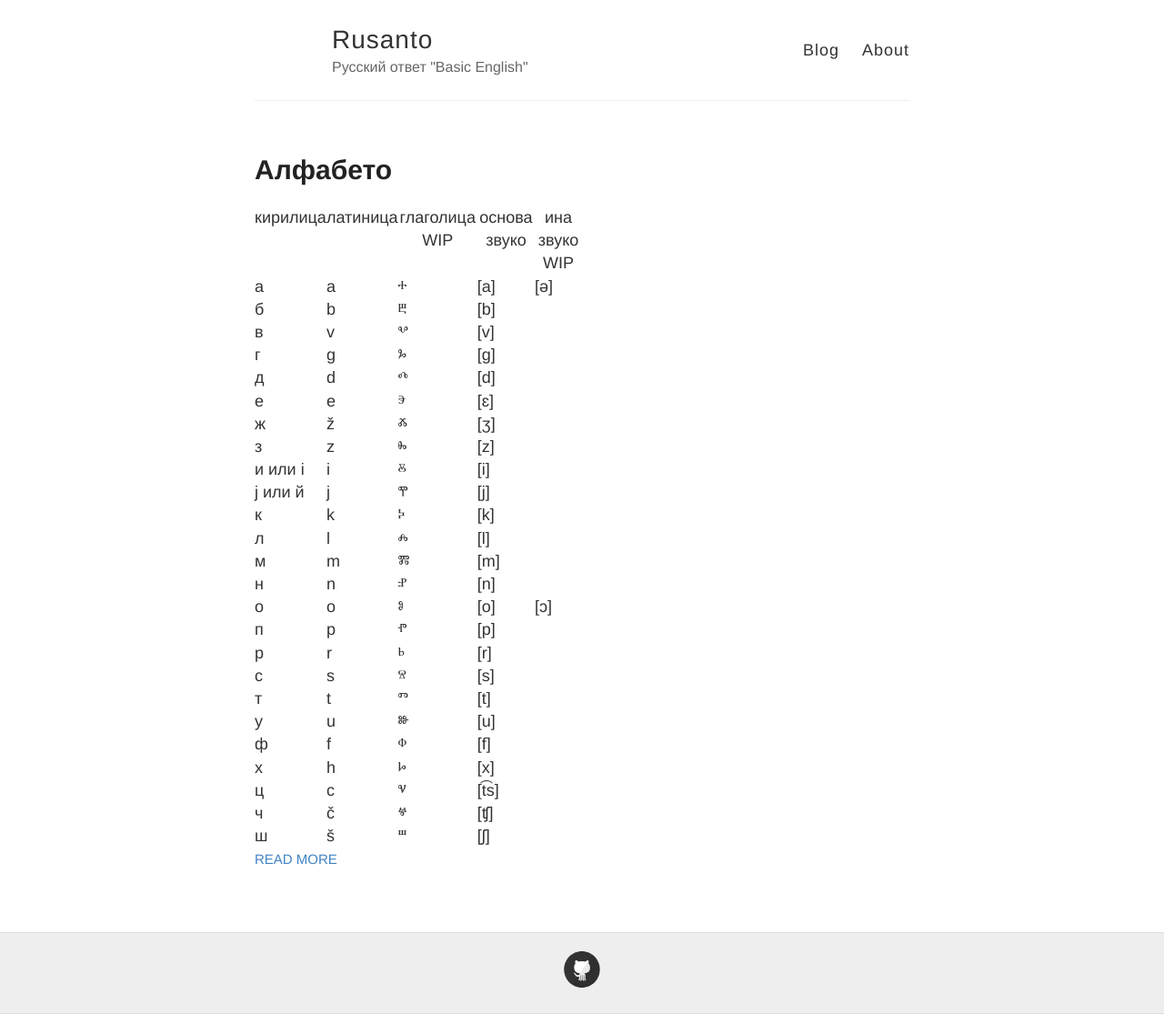
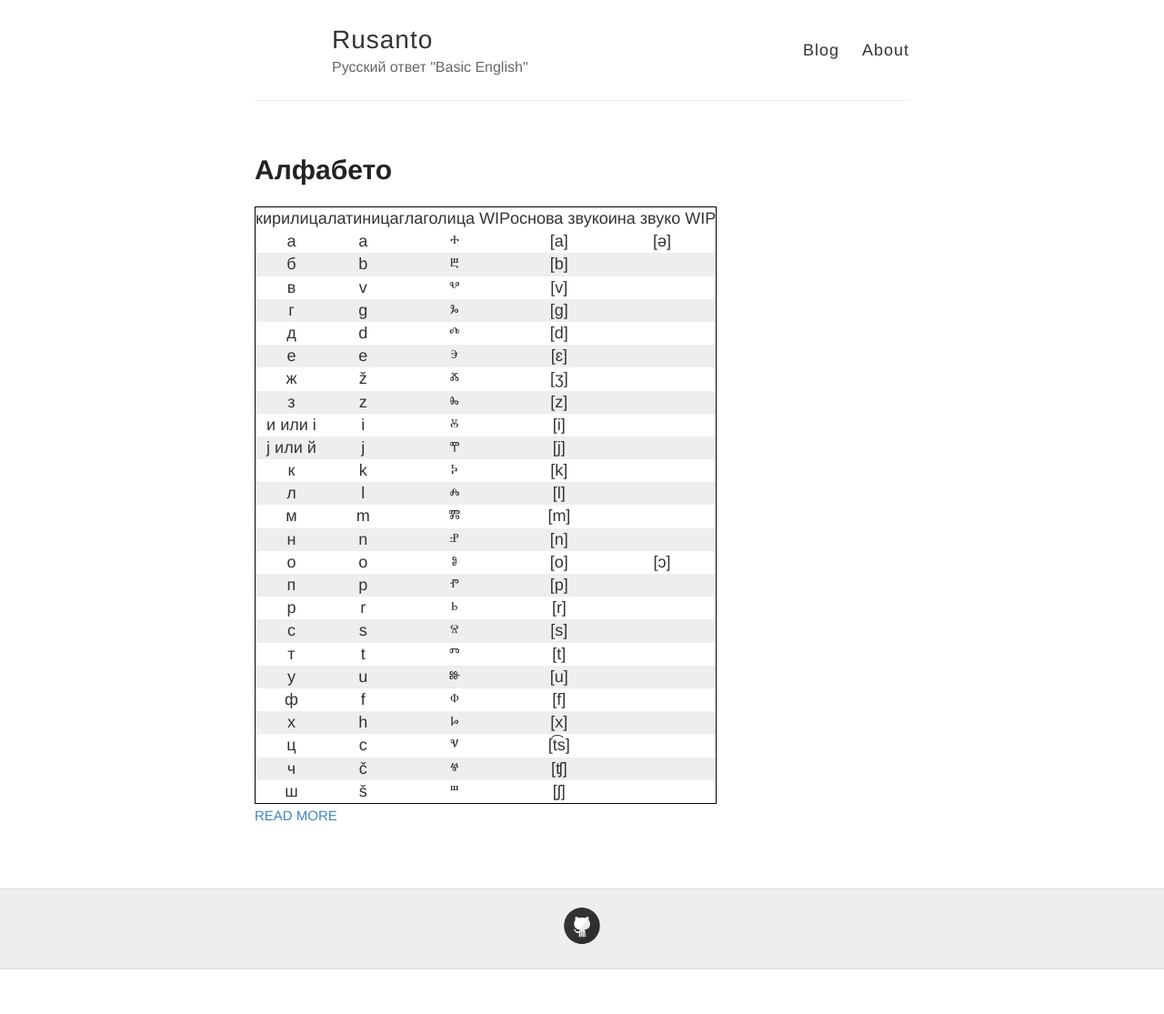
Before and after one commit to learnrusanto/learnrusanto.github.io, a Jekyll site: the page built from index.html, in a window 1280 px wide. Shown: the whole page at 91% size. Built offline with Jekyll 4.4.1, drawn with Linux system fonts in a browser that asks for light colours; after the commit the page ends 1066 px from its top, so only the background shows below that.

Commit message:
алфабето-v1-fix-table

```diff
--- a/style.scss
+++ b/style.scss
@@ -278,8 +278,15 @@ nav {
   background-color: $lightGray;
 }
 
+tbody tr:nth-child(even) {
+  background-color: #eee;
+}
+
 table {
-  width: 50%;
+	border-collapse: collapse;
+	border: 1px solid black;
+	text-align: center;
+	vertical-align: middle;
 }
 
 footer {
```
Also changed, not shown: _posts/Gramatiko.md (added, +6 -0 lines), about.md (+1 -1 lines).
